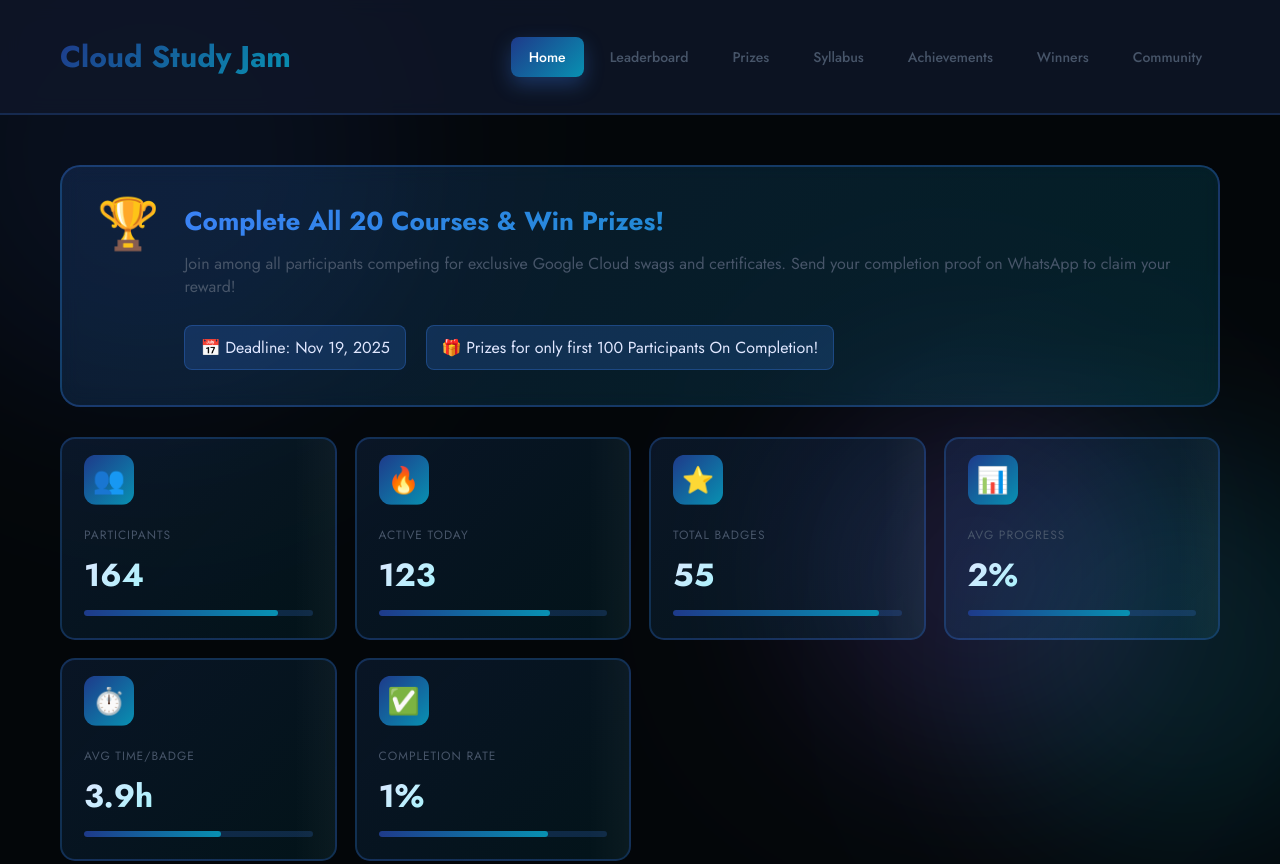
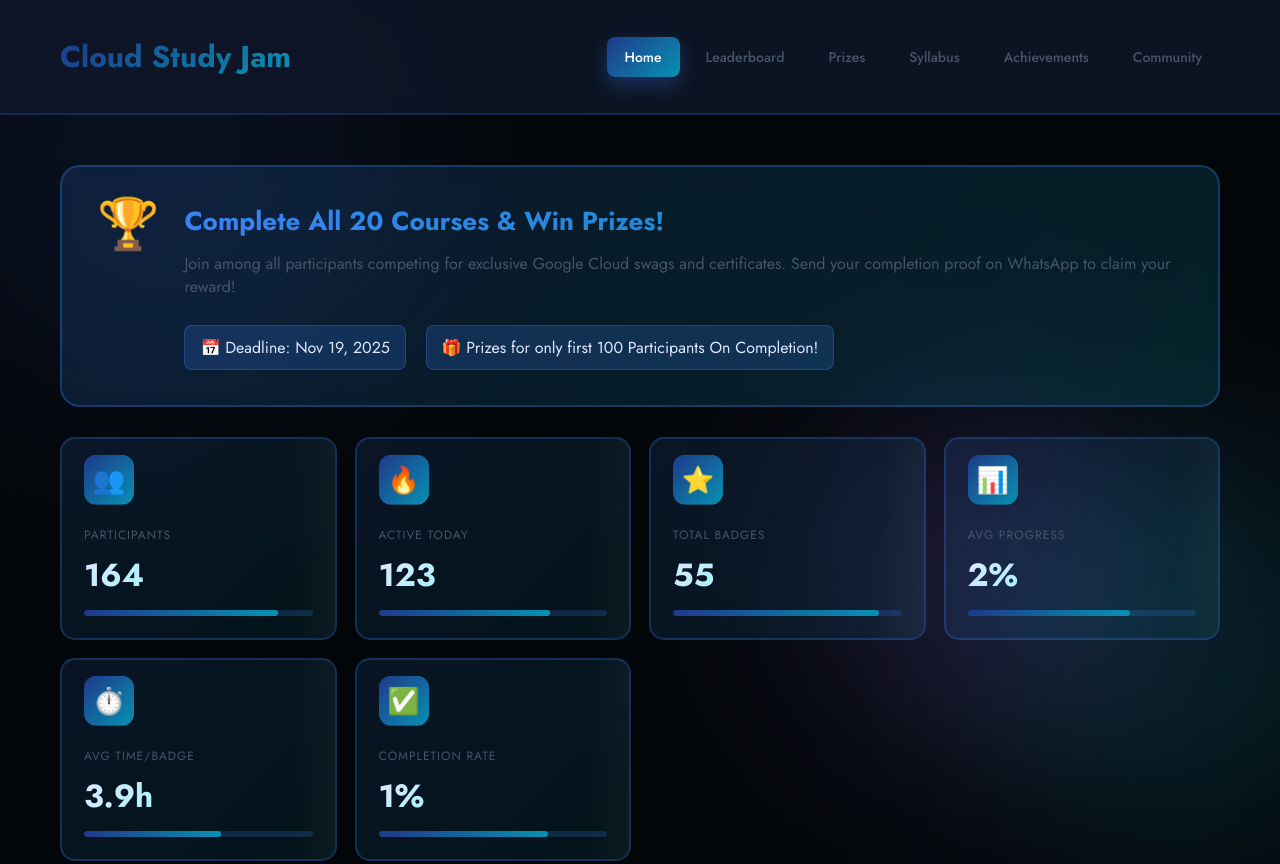
Before and after one commit to Byte-Architect-ot/Campaign-Leaderboard, a plain HTML site: page index.html in a window 1280 px wide. Shown: the top 864 px of the page. Drawn offline with Linux system fonts and the light colour scheme; a web font is replaced by a local one.

Commit message:
content added

```diff
--- a/index.html
+++ b/index.html
@@ -37,7 +37,7 @@
                             <li><a href="#" class="nav-link" data-page="prizes" onclick="switchPage('prizes'); return false;">Prizes</a></li>
                             <li><a href="#" class="nav-link" data-page="syllabus" onclick="switchPage('syllabus'); return false;">Syllabus</a></li>
                             <li><a href="#" class="nav-link" data-page="achievements" onclick="switchPage('achievements'); return false;">Achievements</a></li>
-                            <li><a href="#" class="nav-link" data-page="winners" onclick="switchPage('winners'); return false;">Winners</a></li>
+                            <!-- <li><a href="#" class="nav-link" data-page="winners" onclick="switchPage('winners'); return false;">Winners</a></li> -->
                             <li><a href="#" class="nav-link" data-page="community" onclick="switchPage('community'); return false;">Community</a></li>
                         </ul>
                     </div>
```
